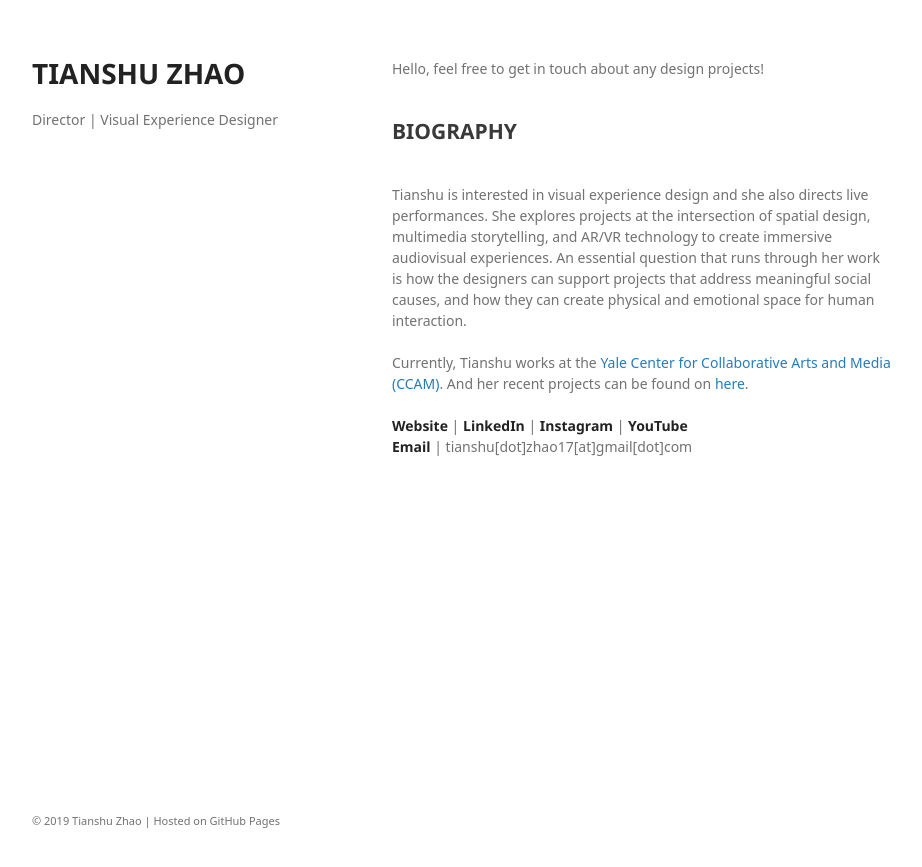
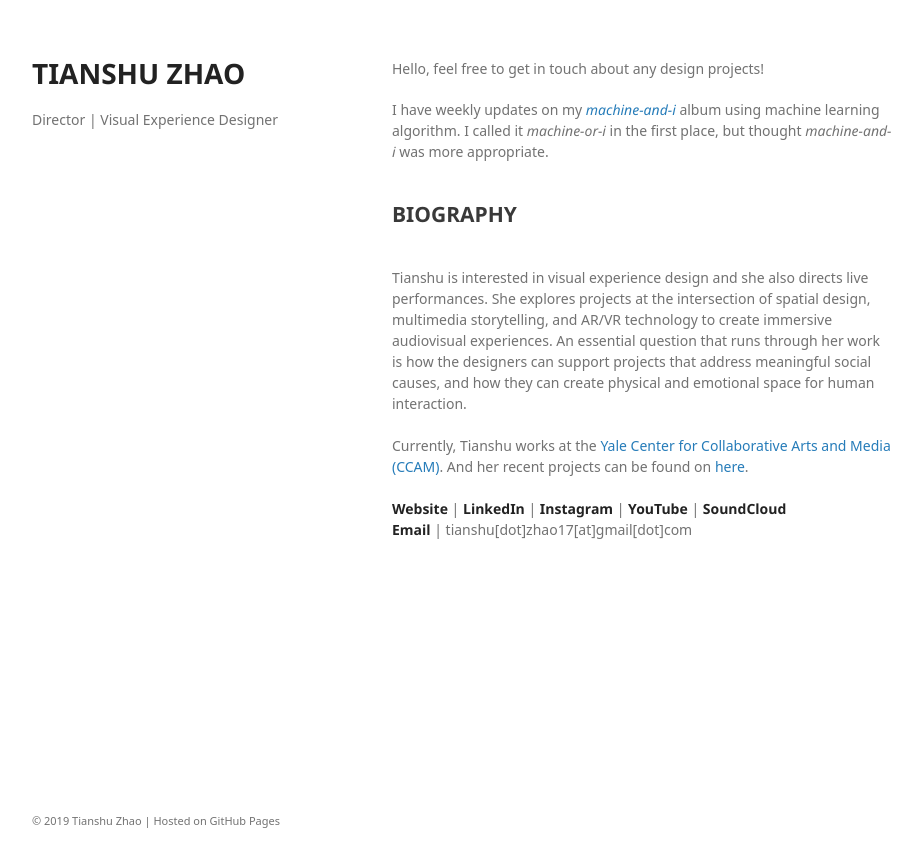
Before and after one commit to tianshu-z/tianshu-z.github.io, a Jekyll site: the page built from biography.html, in a window 1280 px wide. Shown: the top 867 px of the page, without its empty margins (178-1100 px from the left). Built offline with Jekyll 4.4.1, drawn with Linux system fonts in a browser that asks for light colours; some web fonts are replaced.

Commit message:
Update biography.html

```diff
--- a/biography.html
+++ b/biography.html
@@ -13,6 +13,8 @@ layout: default
 
     <p>Hello, feel free to get in touch about any design projects!</p>
 
+    <p>I have weekly updates on my <a href = "https://soundcloud.com/zoe-zhao-676421317/sets/machine-or-i"><i>machine-and-i</i></a> album using machine learning algorithm. I called it <i>machine-or-i</i> in the first place, but thought <i>machine-and-i</i> was more appropriate.</p>
+
   <br>
     <h2>BIOGRAPHY</h2>
   <br>
@@ -25,7 +27,7 @@ And her recent projects can be found on <a href="https://tianshu-z.github.io/wor
   <br>
   <br>
 
-<a href="https://tianshu-z.github.io"><strong>Website</strong></a> | <a href="https://www.linkedin.com/in/tianshu-zhao-60348766/"><strong>LinkedIn</strong></a> | <a href="https://www.instagram.com/zoe_zhao17"><strong>Instagram</strong></a> | <a href="https://www.youtube.com/channel/UCl8aHmXObdkvdteCA-g0PMg?view_as=subscriber"><strong>YouTube</strong></a>
+<a href="https://tianshu-z.github.io"><strong>Website</strong></a> | <a href="https://www.linkedin.com/in/tianshu-zhao-60348766/"><strong>LinkedIn</strong></a> | <a href="https://www.instagram.com/zoe_zhao17"><strong>Instagram</strong></a> | <a href="https://www.youtube.com/channel/UCl8aHmXObdkvdteCA-g0PMg?view_as=subscriber"><strong>YouTube</strong></a> | <a href = "https://soundcloud.com/you/tracks"><strong>SoundCloud</strong></a>
 <br><strong>Email</strong> | tianshu[dot]zhao17[at]gmail[dot]com
 
   </body>
```
